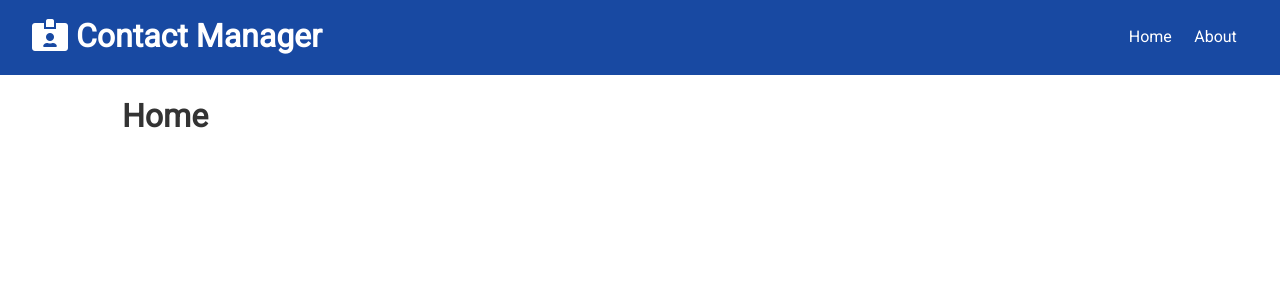
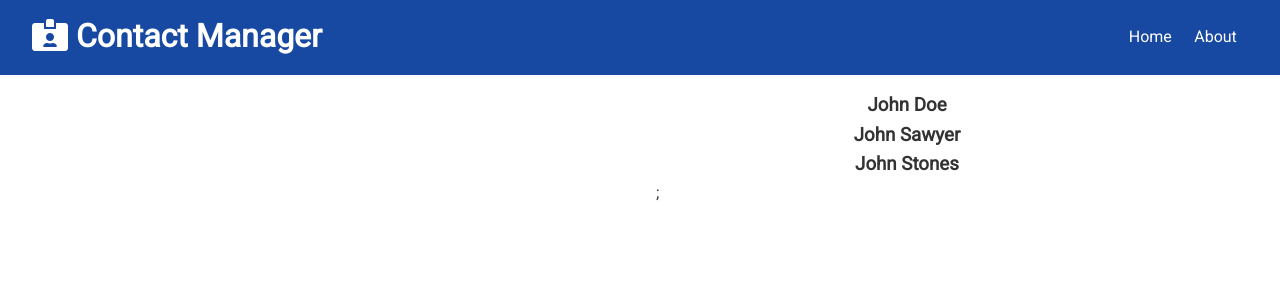
Before and after one commit to olugbengs12/contactKeeper, a React (Create React App) app in the folder client/: page / in a window 1280 px wide. Shown: the top 300 px of the page. Built offline with nearby package versions, Linux system fonts and the light colour scheme.

Commit message:
factored in Contact.js in Home.js

```diff
--- a/client/src/components/contact/Contacts.js
+++ b/client/src/components/contact/Contacts.js
@@ -5,7 +5,16 @@ const Contacts = () => {
   const contactContext = useContext(ContactContext);
 
   const { contacts } = contactContext;
-  return <div></div>;
+  return (
+    <div>
+      <Fragment>
+        {contacts.map((contact) => (
+          <h3>{contact.name}</h3>
+        ))}
+        ;
+      </Fragment>
+    </div>
+  );
 };
 
 export default Contacts;
--- a/client/src/components/pages/Home.js
+++ b/client/src/components/pages/Home.js
@@ -1,9 +1,13 @@
 import React from "react";
+import Contacts from "../contact/Contacts";
 
 const Home = () => {
   return (
-    <div>
-      <h1>Home</h1>
+    <div className="grid-2">
+      <div>{/*Contact Form*/}</div>
+      <div>
+        <Contacts />
+      </div>
     </div>
   );
 };
--- a/client/src/context/contact/ContactState.js
+++ b/client/src/context/contact/ContactState.js
@@ -14,7 +14,7 @@ import {
 
 const ContactState = (props) => {
   const initialState = {
-    contact: [
+    contacts: [
       {
         id: 1,
         name: "John Doe",
```
